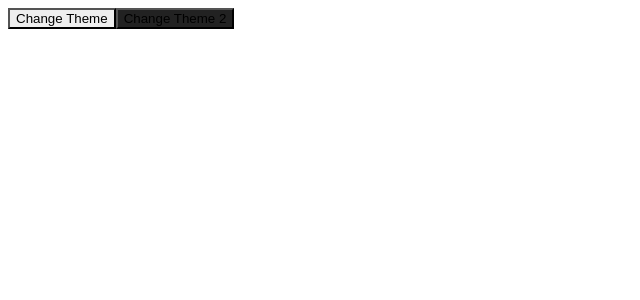
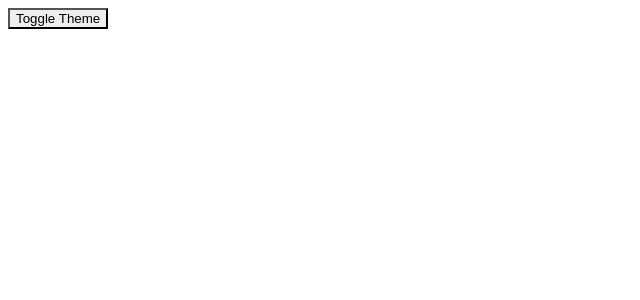
Before and after one commit to stevenmsl/react-main-concepts, a React (Create React App) app: page / in a window 1280 px wide. Shown: the top 300 px of the page, without its empty margins (0-640 px from the left). Built offline with nearby package versions, Linux system fonts and the light colour scheme.

Commit message:
context - updating context from a nested component

```diff
--- a/src/App.tsx
+++ b/src/App.tsx
@@ -1,10 +1,103 @@
 import React, { Fragment, ContextType } from "react";
 //import logo from "./logo.svg";
 import "./App.css";
-import { Theme } from "pretty-format/build/types";
+
+/*  context - updating context from a nested component  */
+
+const themes = {
+  light: {
+    foreground: "#000000",
+    background: "#eeeeee"
+  },
+  dark: {
+    foreground: "#ffffff",
+    background: "#222222"
+  }
+};
+
+interface ThemeType {
+  foreground: string;
+  background: string;
+}
+
+interface ThemeContextType {
+  theme: ThemeType;
+  toggleTheme: () => void;
+}
+
+const ThemeContext = React.createContext<ThemeContextType>({
+  theme: themes.dark,
+  // pass a function down through the context
+  // to allow consumers to update the context.
+  toggleTheme: () => {}
+});
+
+function ThemeTogglerButton() {
+  // The Theme Toggler Button receives not only the theme
+  // but also a toggleTheme function from the context
+  return (
+    <ThemeContext.Consumer>
+      {({ theme, toggleTheme }) => (
+        <button
+          onClick={toggleTheme}
+          style={{ backgroundColor: theme.background }}
+        >
+          Toggle Theme
+        </button>
+      )}
+    </ThemeContext.Consumer>
+  );
+}
+
+function Content() {
+  return (
+    <div>
+      <ThemeTogglerButton />
+    </div>
+  );
+}
+
+interface ContainerPropsType {}
+
+class Container extends React.Component<ContainerPropsType, ThemeContextType> {
+  constructor(props: ContainerPropsType) {
+    super(props);
+
+    // state also contains the updater function so it will
+    // be passed down into the context provider
+    this.state = {
+      theme: themes.light,
+      toggleTheme: this.toggleTheme
+    };
+  }
+  toggleTheme = () => {
+    this.setState(state => ({
+      theme: state.theme === themes.dark ? themes.light : themes.dark
+    }));
+  };
+
+  render() {
+    // The entire state is passed to the provider
+    return (
+      <>
+        <ThemeContext.Provider value={this.state}>
+          <Content />
+        </ThemeContext.Provider>
+      </>
+    );
+  }
+}
+
+const App: React.FC = () => {
+  return (
+    <div className="App">
+      <Container />
+    </div>
+  );
+};
 
 /*  context - dynamic context  */
-
+/*
 const themes = {
   light: {
     foreground: "#000000",
@@ -91,6 +184,7 @@ const App: React.FC = () => {
     </div>
   );
 };
+*/
 
 /* custom hook - pass information between hooks */
 
```
